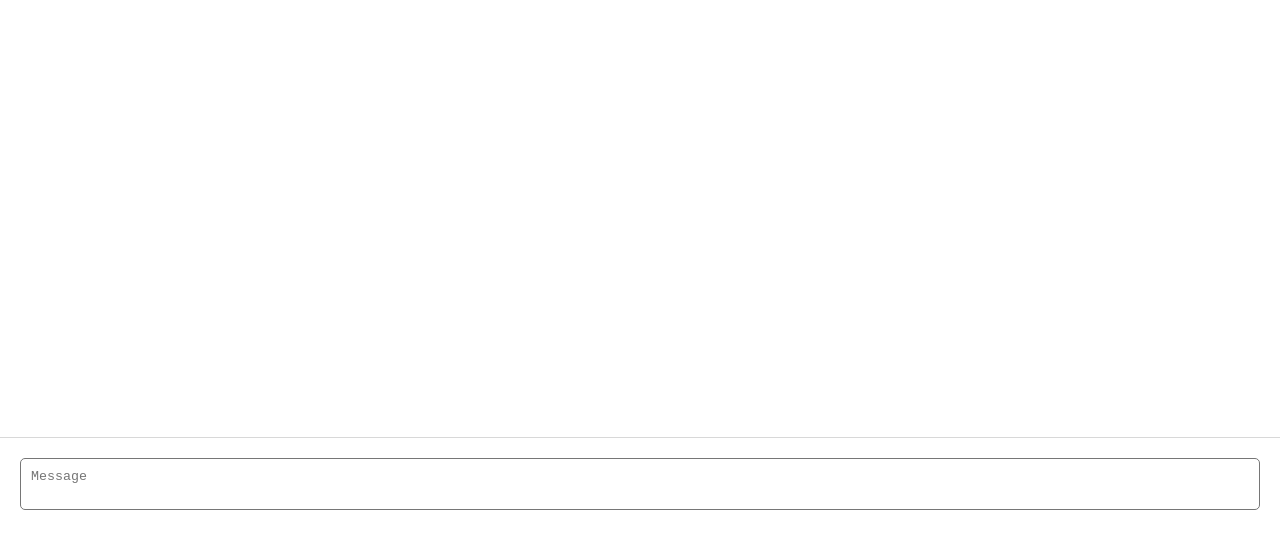
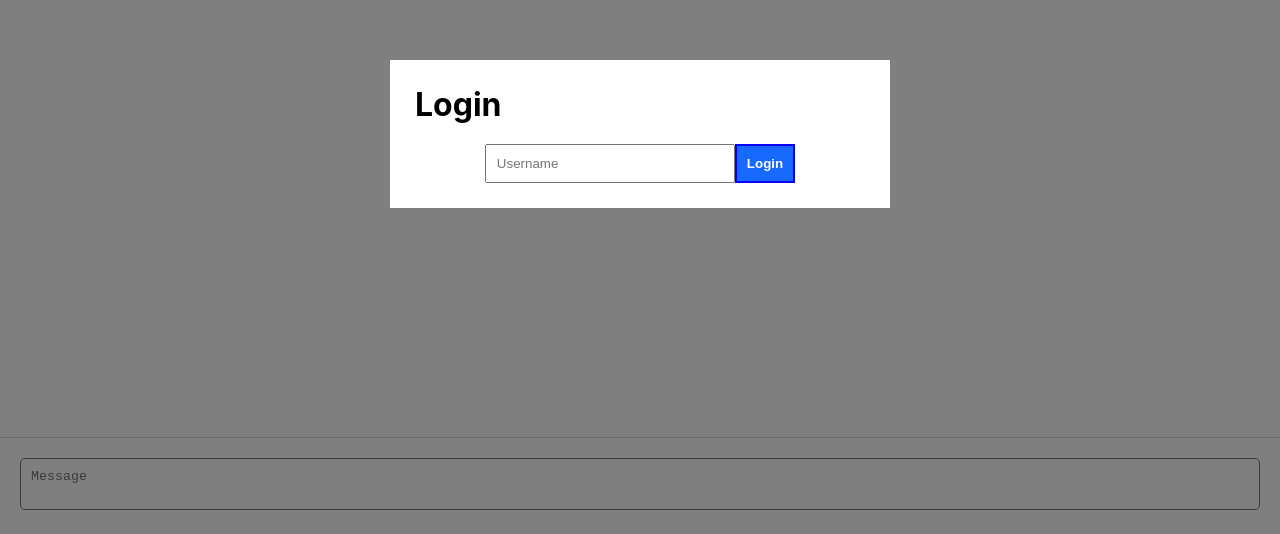
Before and after one commit to duallynoted/react-pusher, a React (Create React App) app: page / in a window 1280 px wide. Shown: the part 266-800 px from the top of the page. Built offline with nearby package versions, Linux system fonts and the light colour scheme; no server answers.

Commit message:
finished login modal and authorship

```diff
--- a/src/App.js
+++ b/src/App.js
@@ -8,7 +8,9 @@ class App extends React.Component {
   constructor() {
     super()
     this.state = {
-      messages: []
+      messages: [],
+      loginVisible: true,
+      username: ''
     }
   }
   componentDidMount() {
@@ -22,14 +24,35 @@ class App extends React.Component {
     });
   }
   render() {
-    const { messages } = this.state;
+    const { loginVisible, messages, username } = this.state;
     return (
       <div className="App">
-        <ChatRoom messages={messages} />
-        {/* <LoginModal /> */}
+        <ChatRoom
+          messages={messages}
+          username={username} />
+        {loginVisible &&
+          <LoginModal
+            handleLogin={this.handleLogin}
+            handleUsernameChange={this.handleUsernameChange}
+            username={username} />
+        }
       </div>
     );
   }
+
+  handleLogin = (event) => {
+    event.preventDefault()
+    this.setState({
+      loginVisible: false
+    })
+  }
+
+  handleUsernameChange = (event) => {
+    this.setState({
+      username: event.target.value
+    })
+  }
+
 }
 
 export default App;
--- a/src/components/chat-room/chat-room.js
+++ b/src/components/chat-room/chat-room.js
@@ -4,7 +4,7 @@ import PropTypes from 'prop-types';
 import './chat-room.css';
 
 export default function ChatRoom(props) {
-    const { messages } = props
+    const { messages, username } = props
     const [messageInput, setMessageInput] =
         useState('');
     return (
@@ -24,9 +24,10 @@ export default function ChatRoom(props) {
         </div>
     )
     function renderMessenge(message, index) {
-        const { body } = message
+        const { author, body } = message
         return (
             <div key={index} className='chat-message'>
+                <span className='chat-message-author'>{author}</span>
                 <p className='chat-message-body'>{body}</p>
             </div>
         )
@@ -39,6 +40,7 @@ export default function ChatRoom(props) {
         if (key === 'Enter' || key === 13) {
             event.preventDefault()
             const payload = {
+                author: username,
                 body: messageInput
             }
             axios.post('/message', payload)
@@ -48,9 +50,11 @@ export default function ChatRoom(props) {
 }
 
 ChatRoom.defaultProps = {
-    messages: []
+    messages: [],
+    username: ''
 }
 
 ChatRoom.propTypes = {
-    messages: PropTypes.array
+    messages: PropTypes.array,
+    username: PropTypes.string
 }
--- a/src/components/login-modal/login-modal.js
+++ b/src/components/login-modal/login-modal.js
@@ -11,7 +11,7 @@ export default function LoginModal(props) {
                 <h1 className='login-header'>Login</h1>
                 <form
                     className='login-form'
-                    onChange={handleLogin}>
+                    onSubmit={handleLogin}>
                     <input className='login-username'
                         onChange={handleUsernameChange}
                         placeholder="Username"
```
Also changed, not shown: 1 other file (tests, documents, lock files or other folders).
